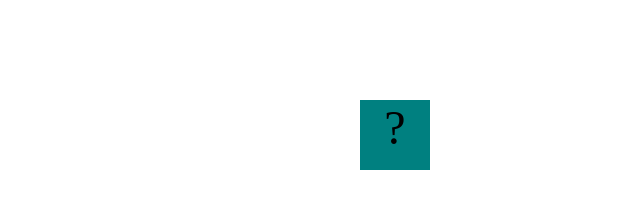
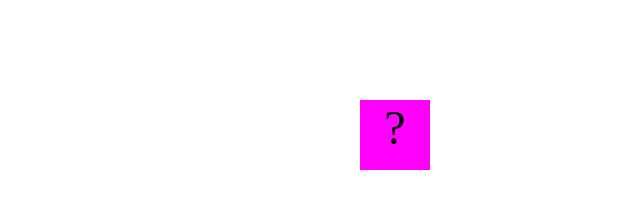
Before and after one commit to JadieBug123/JadieBug123.github.io, a plain HTML site: page projects/bouncing-box/index.html in a window 1280 px wide. Shown: the whole page, without its empty margins (640-1280 px from the left). Drawn offline with Linux system fonts and the light colour scheme.

Commit message:
Change save

```diff
--- a/projects/bouncing-box/index.html
+++ b/projects/bouncing-box/index.html
@@ -8,7 +8,7 @@
         .box {
             width: 70px;
             height: 70px;
-            background-color: teal;
+            background-color: magenta;
             font-size: 300%;
             text-align: center;
             user-select: none;
```
